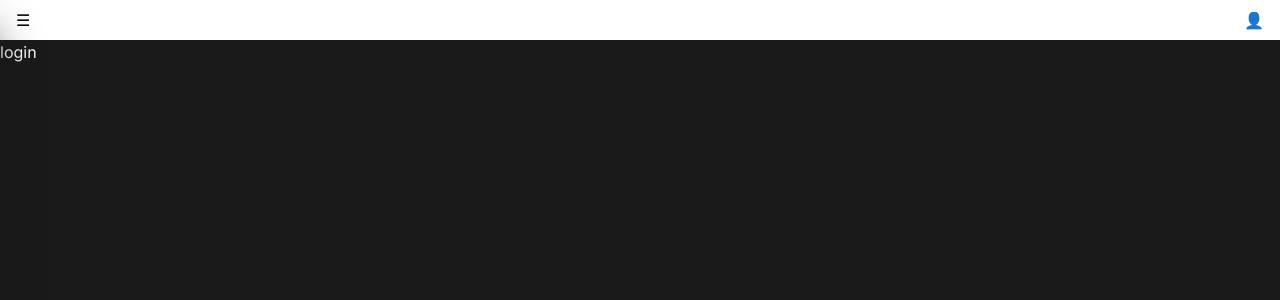
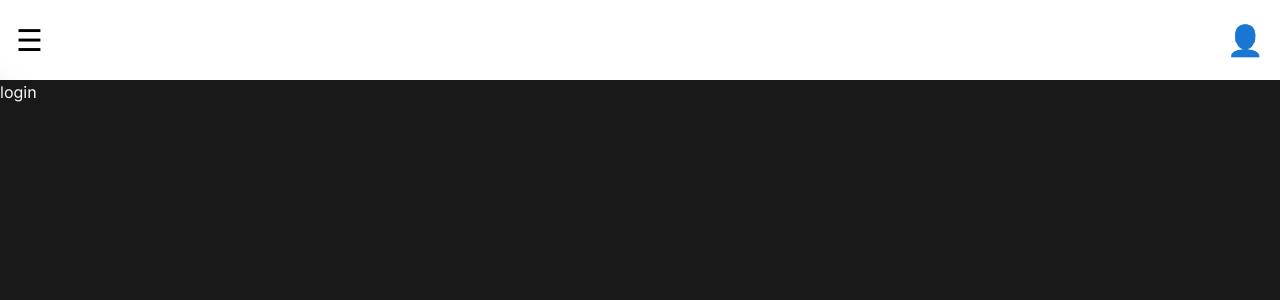
Before and after one commit to Sillor/timewise-client, a React (Vite) app: page /login in a window 1280 px wide. Shown: the top 300 px of the page. Built offline with nearby package versions, Linux system fonts and the light colour scheme.

Commit message:
navbar proto finish

```diff
--- a/src/App.jsx
+++ b/src/App.jsx
@@ -33,7 +33,7 @@ function App() {
 
     const sidebar = (
       <div
-        className={`nav--sidebar fixed bg-orange-500 top-0 w-28 h-full flex flex-col [&>*]:py-1 ${
+        className={`nav--sidebar bg-dark text-white   text-xl w-56 h-[calc(100vh-80px)] fixed overflow-y-auto flex flex-col [&>*]:py-3 [&>*]:ps-12 ${
           !isOpen ? "-translate-x-full" : ""
         } transition shadow-2xl shadow-dark`}
       >
@@ -41,7 +41,7 @@ function App() {
           className="w-full text-center text-3xl cursor-pointer"
           onClick={toggleSidebar}
         >
-          ☰
+
         </div>
         {links}
       </div>
@@ -49,7 +49,7 @@ function App() {
 
     return (
       <nav className="relative">
-        <div className="nav--header h-10 flex justify-between [&>*]:px-4 [&>*]:cursor-pointer items-center">
+        <div className="nav--header h-20 text-3xl flex justify-between [&>*]:px-4 [&>*]:cursor-pointer items-center">
           {isLoggedIn ? (
             <>
               <div onClick={toggleSidebar}>☰</div>
--- a/tailwind.config.js
+++ b/tailwind.config.js
@@ -11,6 +11,7 @@ export default {
         secondary: '#E78B13',
         dark: '#1A1A1A',
         light: '#FFFAFF'
+
       },
     },
   },
```
